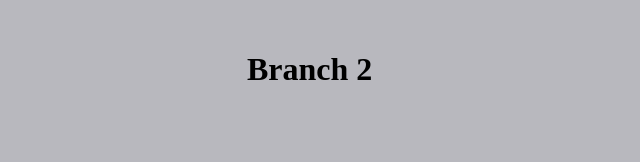
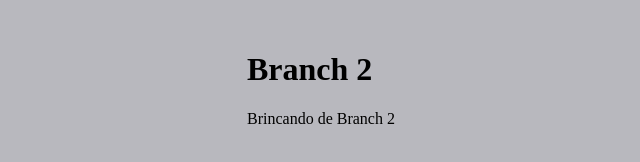
Before and after one commit to WelitonDev/git_1, a plain HTML site: page index.html in a window 1280 px wide. Shown: the whole page, without its empty margins (9-649 px from the left). Drawn offline with Linux system fonts and the light colour scheme.

Commit message:
Brincando de Branch 2

```diff
--- a/index.html
+++ b/index.html
@@ -10,6 +10,10 @@
     <body>
 
         <h1>Branch 2</h1>
+
+        <p>
+            Brincando de Branch 2
+        </p>
     </body>
 
 </html>
```
